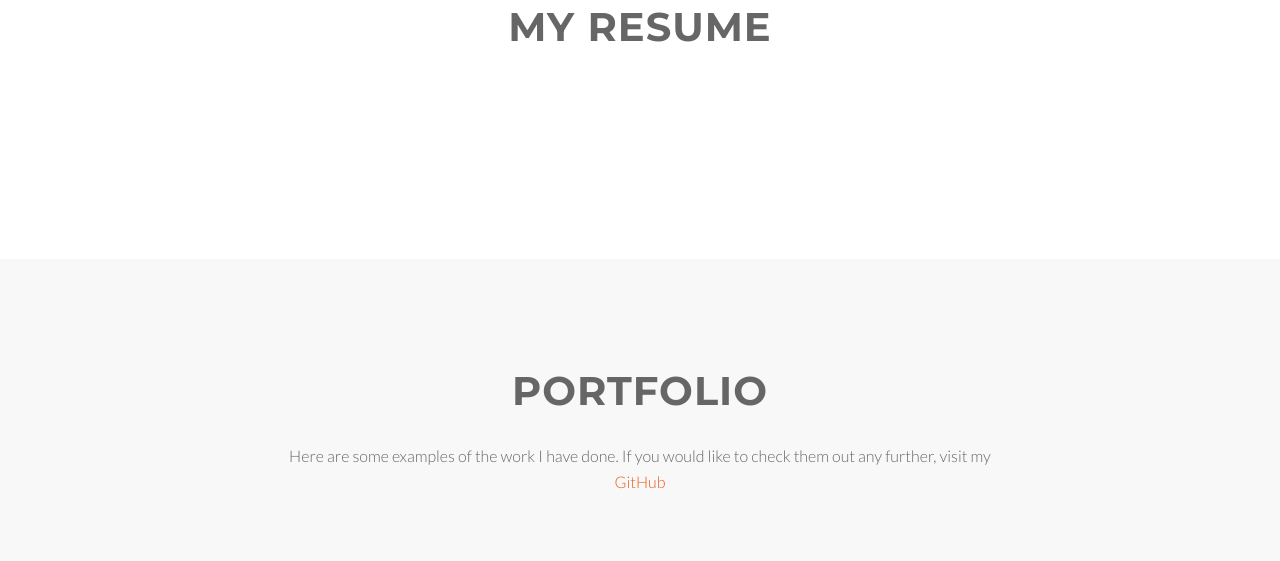
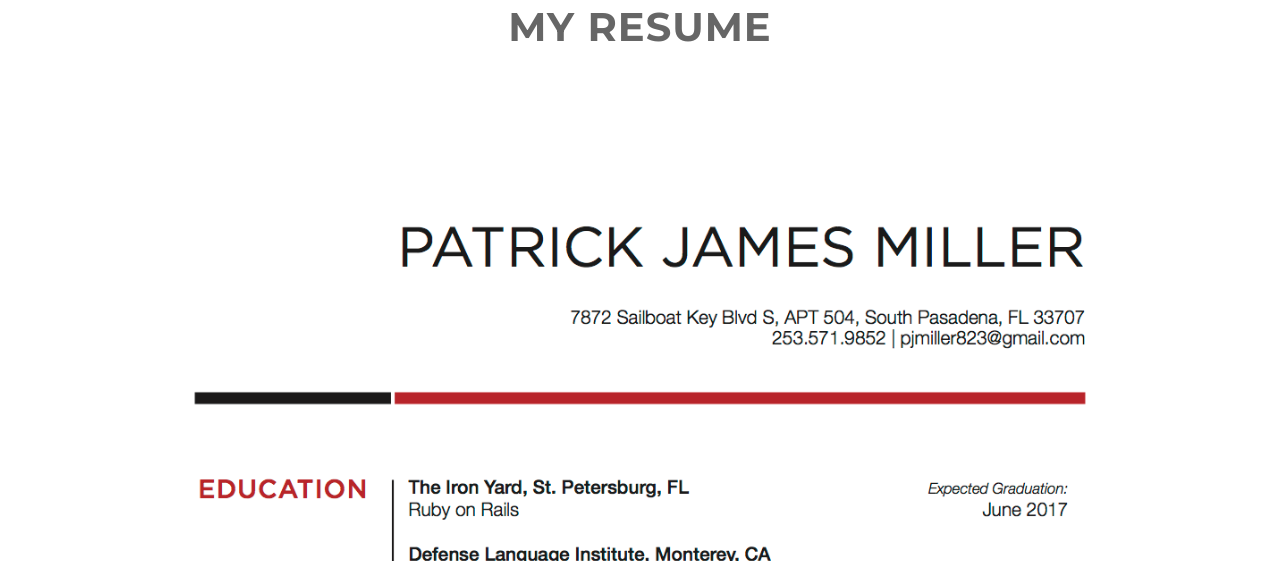
Before and after one commit to pjmiller823/pjmillerdev, a plain HTML site: page index.html in a window 1280 px wide. Shown: the part 1680-2241 px from the top of the page. Drawn offline with Linux system fonts and the light colour scheme.

Commit message:
fixed spelling error

```diff
--- a/index.html
+++ b/index.html
@@ -119,7 +119,7 @@
             </div>
         </div>
         <div class="container">
-            <div class="avatar"><img src="img/team/sesume.png" alt="" class="img-responsive" /></div>
+            <div class="avatar"><img src="img/team/resume.png" alt="" class="img-responsive" /></div>
         </div>
     </section>
     <!-- /Section: services -->
```
